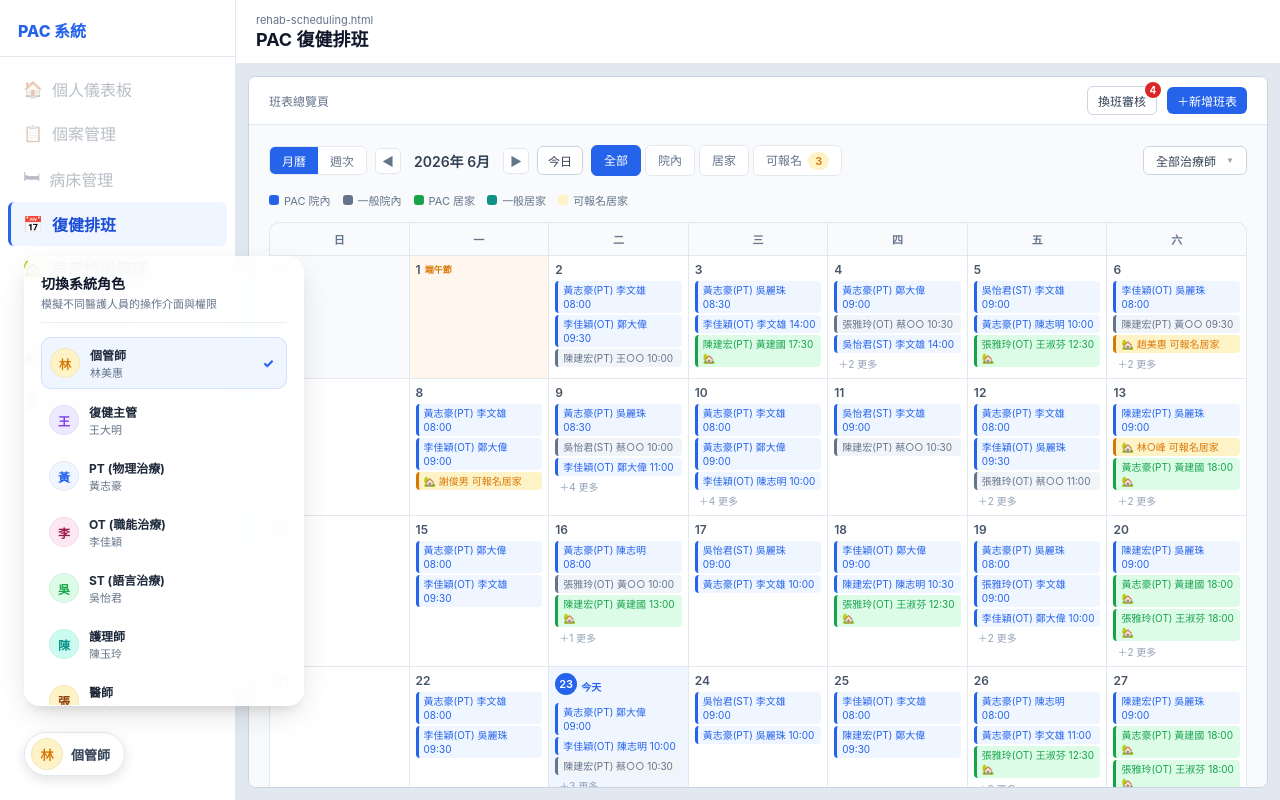
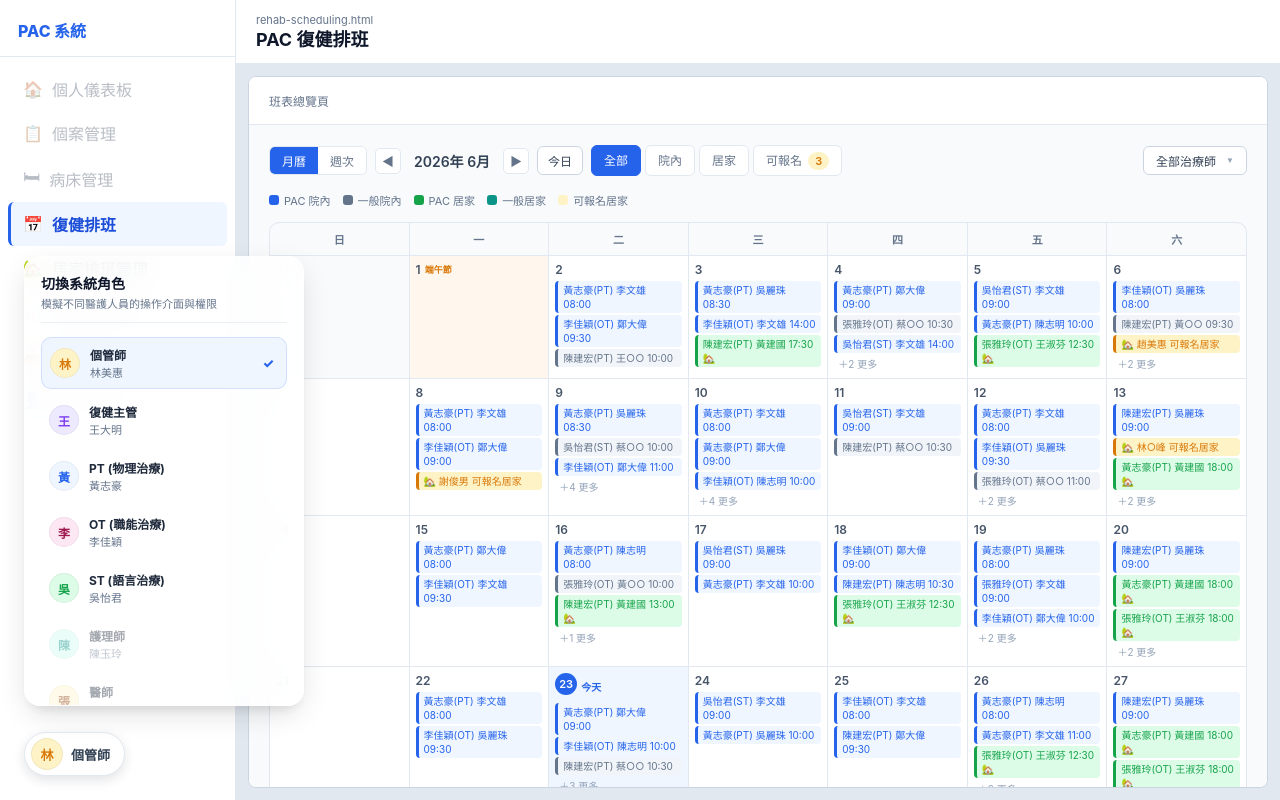
Before and after one commit to GuaguaMing/pac-uxi, a React (Vite) app: page / in a window 1280 px wide. Both pictures are taken after a click on the button "切換角色". Built offline with nearby package versions, Linux system fonts and the light colour scheme.

Commit message:
0711-擋角色、改排班按鈕

```diff
--- a/src/components/RoleSwitcher.jsx
+++ b/src/components/RoleSwitcher.jsx
@@ -46,15 +46,21 @@ export function RoleSwitcher() {
           <div className="role-list">
             {roles.map((role) => {
               const isActive = role.code === currentRole;
+              const allowedRoles = ['mgr', 'sup', 'pt', 'ot', 'st'];
+              const isDisabled = !allowedRoles.includes(role.code);
+
               return (
                 <button
                   key={role.code}
-                  className={`role-item ${isActive ? 'active' : ''}`}
+                  className={`role-item ${isActive ? 'active' : ''} ${isDisabled ? 'disabled' : ''}`}
                   onClick={() => {
+                    if (isDisabled) return;
                     selectRole(role.code);
                     setIsOpen(false);
                   }}
                   type="button"
+                  disabled={isDisabled}
+                  style={isDisabled ? { opacity: 0.4, cursor: 'not-allowed' } : {}}
                 >
                   <div className={`role-item-avatar ${role.av}`}>{role.ch}</div>
                   <div className="role-item-info">
--- a/src/pages/legacy-html/rehab-scheduling.html
+++ b/src/pages/legacy-html/rehab-scheduling.html
@@ -2522,12 +2522,13 @@
       // Always use the authoritative module-level currentRole variable
       const effectiveRole = currentRole;
       const isSupervisor = (effectiveRole === 'sup' || effectiveRole === 'manager' || effectiveRole === 'mgr');
+      const canManageSchedule = (effectiveRole === 'sup' || effectiveRole === 'manager');
       const isTherapist = !isSupervisor; // any non-supervisor is a therapist
 
       // 1. Header buttons
       const approvalBadge = document.getElementById('approval-badge');
       if (approvalBadge) {
-        if (isSupervisor) approvalBadge.classList.remove('hidden');
+        if (canManageSchedule) approvalBadge.classList.remove('hidden');
         else approvalBadge.classList.add('hidden');
       }
       const myAppBadge = document.getElementById('my-application-badge');
@@ -2537,7 +2538,7 @@
       }
       const btnAddSchedule = document.getElementById('btn-add-schedule');
       if (btnAddSchedule) {
-        if (isSupervisor) btnAddSchedule.classList.remove('hidden');
+        if (canManageSchedule) btnAddSchedule.classList.remove('hidden');
         else btnAddSchedule.classList.add('hidden');
       }
 
```
